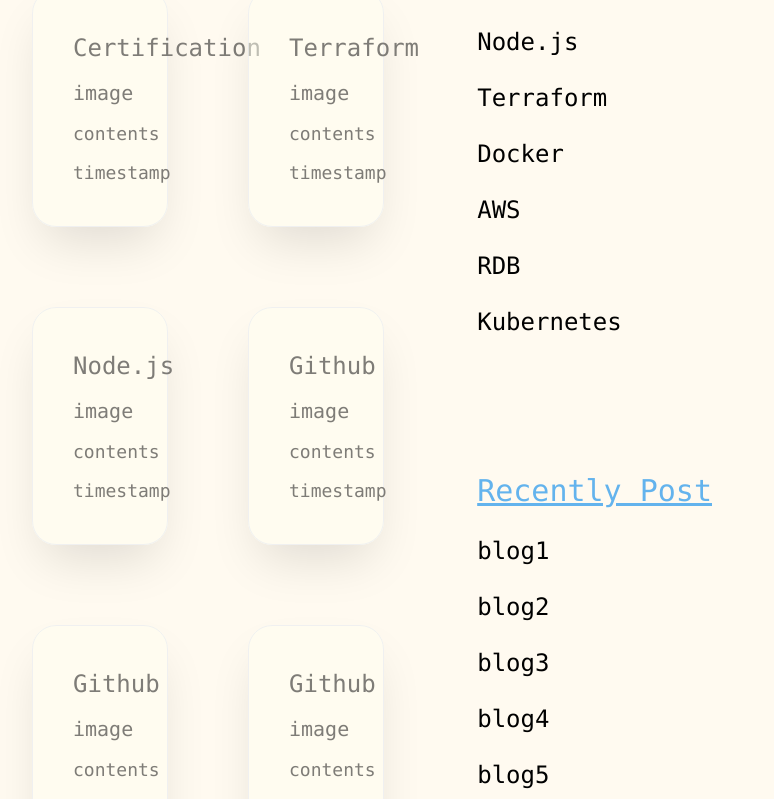
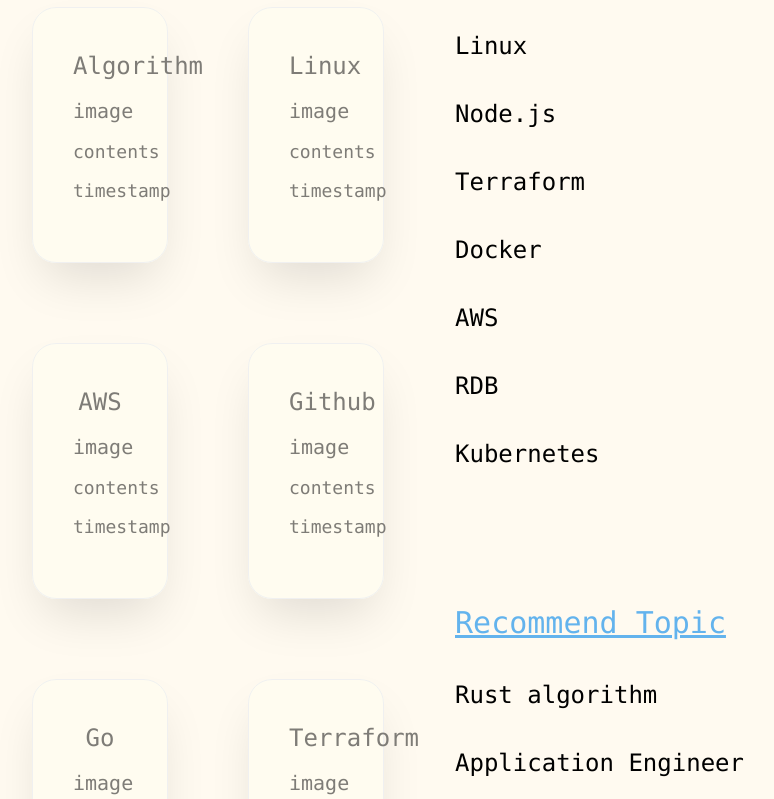
Before and after one commit to sRRRs-7/My_protfolio, a Next.js app: page /blogs in a window 1280 px wide. Shown: the part 661-1460 px from the top of the page, without its empty margins (344-1118 px from the left). Built offline with nearby package versions, Linux system fonts and the light colour scheme.

Commit message:
first commit

```diff
--- a/components/Blog.tsx
+++ b/components/Blog.tsx
@@ -32,14 +32,14 @@
   return (
     <>
       <div>
-        <div className='absolute right-0 mr-56 mt-12'>
+        <div className='absolute right-0 mr-48 mt-12'>
           <ContentsList />
         </div>
         <div className='grid grid-cols-2 grid-flow-row mr-64 ml-20 px-64'>
           {blogs.blog.map((b) => (
             <div className='m-10 opacity-50 hover:opacity-100 bg-yellow-100 rounded-3xl' key={b.id}>
               <div
-                className='space-y-3 border rounded-3xl shadow-2xl p-10 cursor-pointer'
+                className='space-y-3 border rounded-3xl shadow-2xl p-10 cursor-pointer object-contain w-auto h-64'
                 onClick={() => event_handler(b.id)}
               >
                 <h1 className='text-2xl font-mono text-center'>{b.title}</h1>
--- a/components/ContentsList.tsx
+++ b/components/ContentsList.tsx
@@ -34,7 +34,7 @@
     <>
       <div className=''>
         {/* category */}
-        <div className='font-mono text-2xl space-y-5'>
+        <div className='font-mono text-2xl space-y-8'>
           <h1 className='text-3xl underline text-blue-400'>Category</h1>
           <div className='hover:text-blue-400'>
             <a href='/category/qualification'>Qualification</a>
@@ -91,8 +91,8 @@
           </div>
 
           {/* recently */}
-          <div className='text-2xl font-mono space-y-5'>
-            <h1 className='underline text-3xl text-blue-400 mt-32'>Recently Post</h1>
+          <div className='text-2xl font-mono space-y-8'>
+            <h1 className='underline text-3xl text-blue-400 mt-32'>Recommend Topic</h1>
             <div>
               <a
                 className='hover:text-blue-400 cursor-pointer'
@@ -100,7 +100,7 @@
                   event_handler('1');
                 }}
               >
-                blog1
+                Rust algorithm
               </a>
             </div>
             <div>
@@ -110,7 +110,7 @@
                   event_handler('2');
                 }}
               >
-                blog2
+                Application Engineer
               </a>
             </div>
             <div>
@@ -120,7 +120,7 @@
                   event_handler('3');
                 }}
               >
-                blog3
+                Algorithm
               </a>
             </div>
             <div>
@@ -130,7 +130,7 @@
                   event_handler('4');
                 }}
               >
-                blog4
+                Linux
               </a>
             </div>
             <div>
@@ -140,7 +140,7 @@
                   event_handler('5');
                 }}
               >
-                blog5
+                AWS
               </a>
             </div>
           </div>
--- a/contents.json
+++ b/contents.json
@@ -10,39 +10,39 @@
         },
         {
             "id": "2",
-            "title": "Go",
+            "title": "Application Engineer",
             "image": "image",
             "contents": "contents",
             "timestamp": "timestamp",
             "comment": "comment",
-            "category": "category"
+            "category": "certification"
         },
         {
             "id": "3",
-            "title": "Certification",
+            "title": "Algorithm",
             "image": "image",
             "contents": "contents",
             "timestamp": "timestamp",
             "comment": "comment",
-            "category": "category"
+            "category": "algorithm"
         },
         {
             "id": "4",
-            "title": "Terraform",
+            "title": "Linux",
             "image": "image",
             "contents": "contents",
             "timestamp": "timestamp",
             "comment": "comment",
-            "category": "category"
+            "category": "linux"
         },
         {
             "id": "5",
-            "title": "Node.js",
+            "title": "AWS",
             "image": "image",
             "contents": "contents",
             "timestamp": "timestamp",
             "comment": "comment",
-            "category": "category"
+            "category": "aws"
         },
         {
             "id": "6",
@@ -51,25 +51,43 @@
             "contents": "contents",
             "timestamp": "timestamp",
             "comment": "comment",
-            "category": "category"
+            "category": "github"
         },
         {
             "id": "7",
-            "title": "Github",
+            "title": "Go",
             "image": "image",
             "contents": "contents",
             "timestamp": "timestamp",
             "comment": "comment",
-            "category": "category"
+            "category": "go"
         },
         {
             "id": "8",
-            "title": "Github",
+            "title": "Terraform",
             "image": "image",
             "contents": "contents",
             "timestamp": "timestamp",
             "comment": "comment",
-            "category": "category"
+            "category": "terraform"
+        },
+        {
+            "id": "9",
+            "title": "Go",
+            "image": "image",
+            "contents": "contents",
+            "timestamp": "timestamp",
+            "comment": "comment",
+            "category": "go"
+        },
+        {
+            "id": "10",
+            "title": "Go",
+            "image": "image",
+            "contents": "contents",
+            "timestamp": "timestamp",
+            "comment": "comment",
+            "category": "go"
         }
     ]
 }
```
